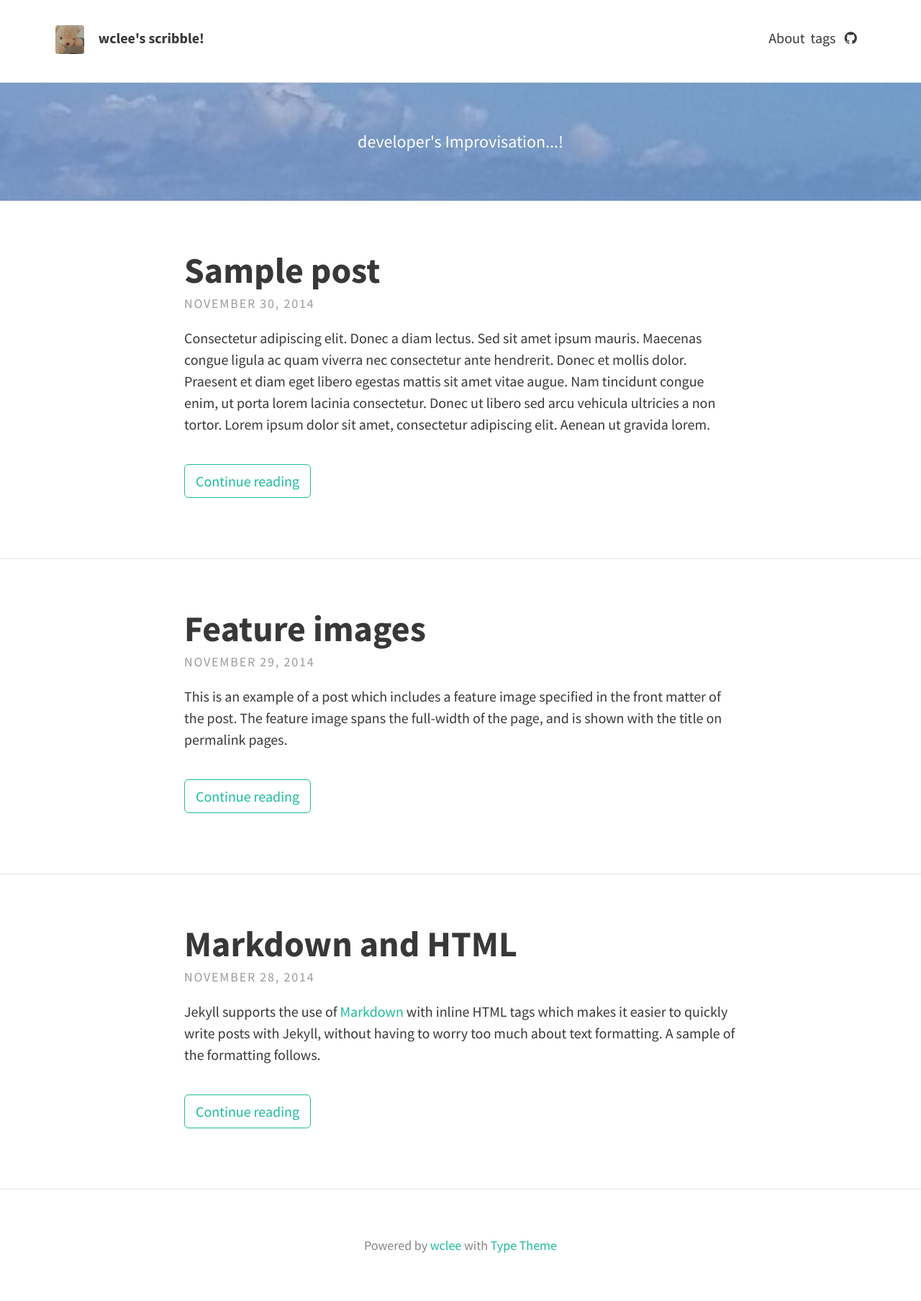
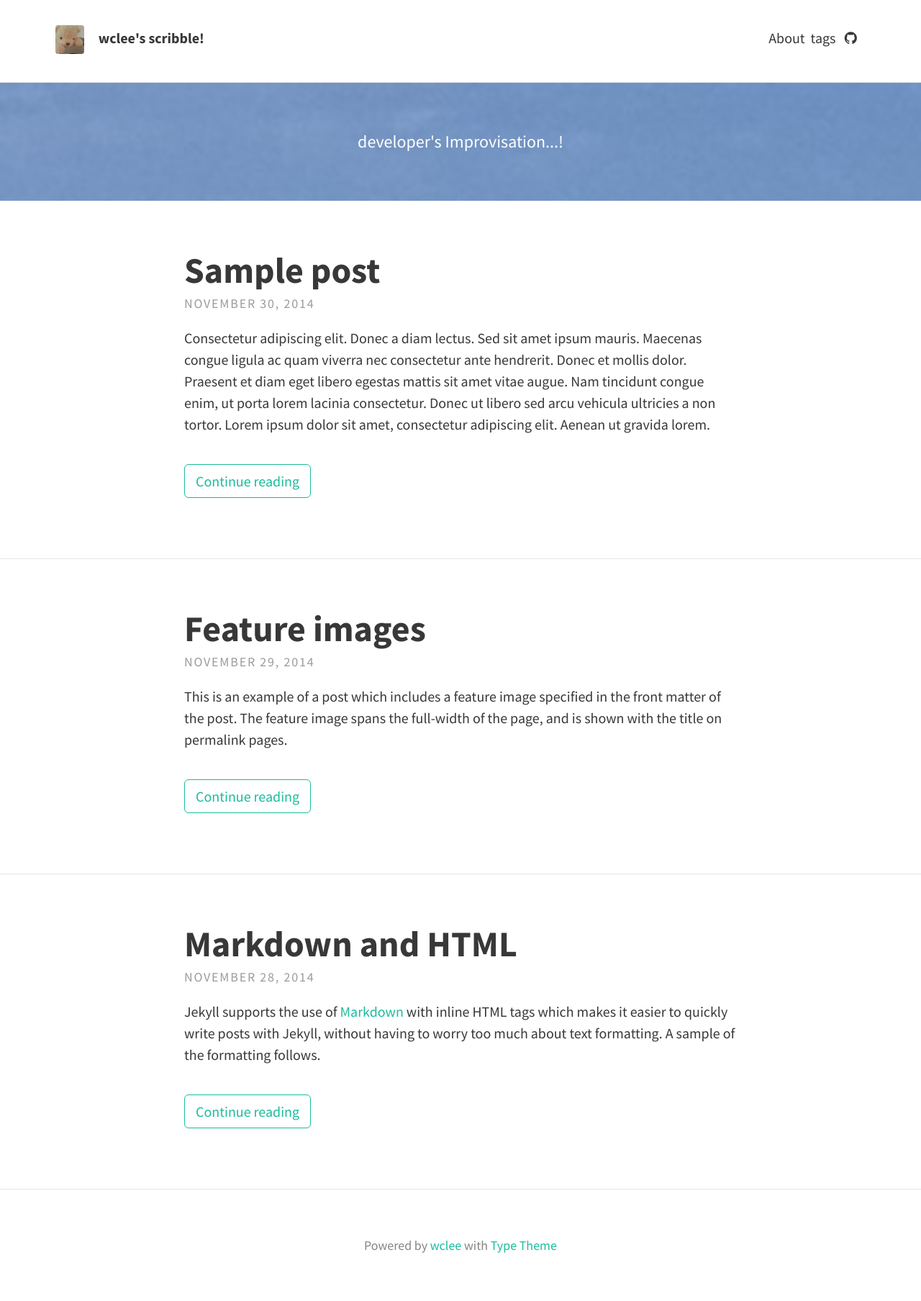
Before and after one commit to wclee7/wclee7.github.io_b, a Jekyll site: the page built from index.html, in a window 1280 px wide. Shown: the whole page at 72% size. Built offline with Jekyll 4.4.1, drawn with Linux system fonts in a browser that asks for light colours; the list of posts is cut into pages by our own code.

Commit message:
Update _config.yml

```diff
--- a/_config.yml
+++ b/_config.yml
@@ -16,7 +16,7 @@ theme_settings:
      <p>developer's Improvisation...!</p>
 
 
-  header_text_feature_image: assets/img/header-image-2.jpg    # assets/img/myPhotoS.jpg
+  header_text_feature_image: assets/img/header-image-3.jpg    # assets/img/myPhotoS.jpg
   footer_text: >
    Powered by <a href="https://blog.daum.net/urlover">wclee</a> with <a href="https://github.com/rohanchandra/type-theme">Type Theme</a>
 
@@ -29,7 +29,7 @@ theme_settings:
   facebook:
   flickr:
   gitlab:
-  github: "wclee7/type-theme"
+  github: "wclee7/spring"
   google_plus:
   instagram:
   linkedin:  # Full URL
```
